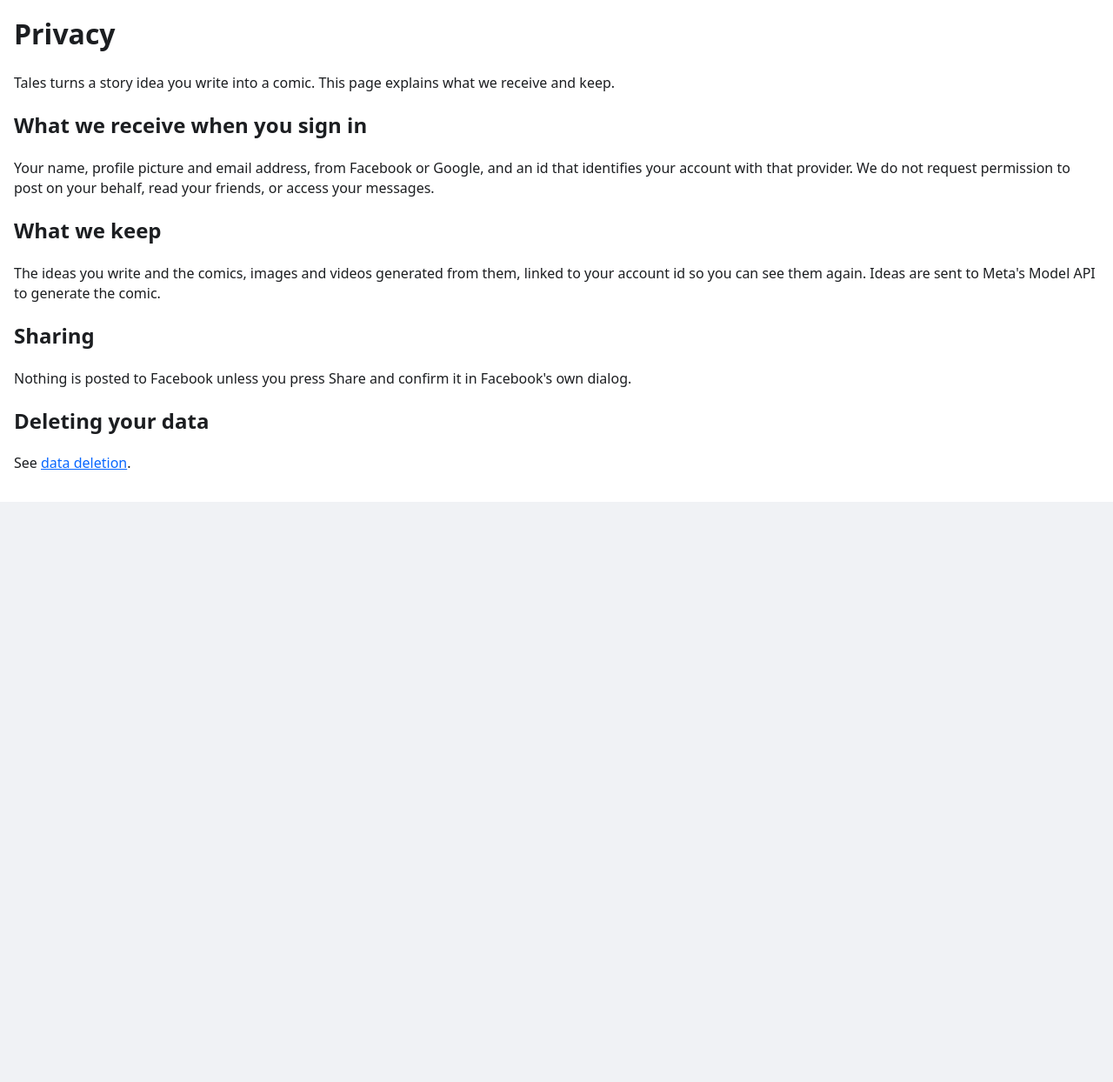
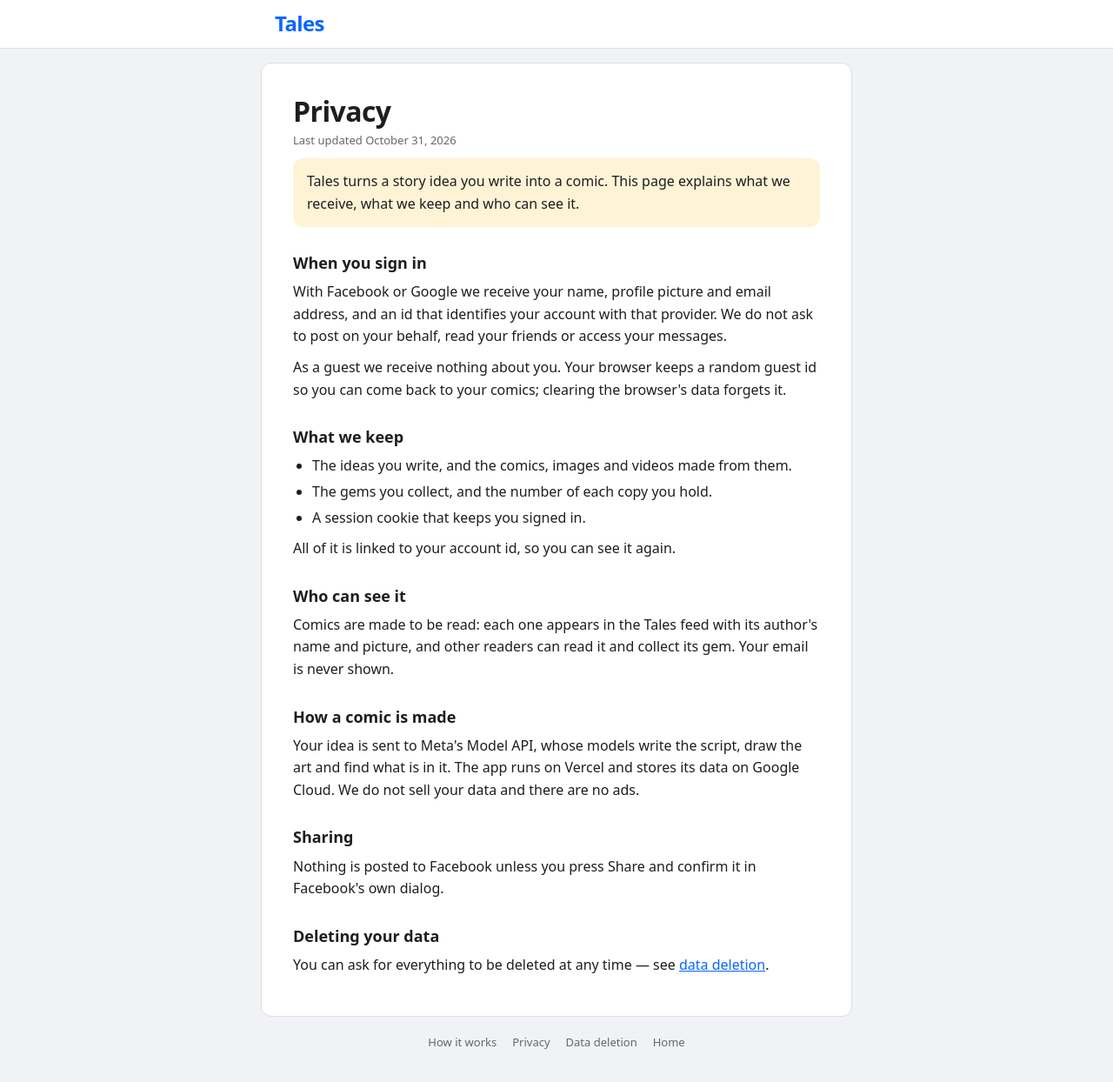
Before and after one commit to jpablo02/meta-sam-comics, a Next.js app: page /privacy in a window 1280 px wide. Shown: the top 1244 px of the page at 87% size. Before the commit the page ends 800 px from the top, so only its background shows below. Built offline with nearby package versions, Linux system fonts and the light colour scheme; no server answers.

Commit message:
feat(pages): privacy and data deletion in the app's style, how it works matches the new pipeline

```diff
--- a/src/app/globals.css
+++ b/src/app/globals.css
@@ -103,6 +103,36 @@ img, video { max-width: 100%; display: block; }
   font-size: 13px;
   color: var(--muted);
 }
+
+/* ── Privacy and data deletion: a card in the feed ──────────────────── */
+
+.legal { padding: 24px 20px 28px; }
+@media (min-width: 700px) { .legal { padding: 32px 36px 36px; } }
+.legal h1 { margin: 0; font-size: clamp(26px, 5vw, 32px); letter-spacing: -0.6px; }
+.legal-updated { margin: 6px 0 20px; font-size: 13px; color: var(--muted); }
+.legal-lead {
+  margin: 0 0 8px;
+  padding: 14px 16px;
+  border-radius: var(--radius);
+  background: var(--gem-soft);
+  color: var(--text);
+  font-size: 16px;
+}
+.legal h2 { margin: 28px 0 8px; font-size: 18px; }
+.legal p, .legal li { line-height: 1.6; }
+.legal p { margin: 0 0 10px; }
+.legal ul, .legal ol { margin: 0 0 10px; padding-left: 22px; }
+.legal li + li { margin-top: 4px; }
+.legal-links {
+  display: flex;
+  flex-wrap: wrap;
+  justify-content: center;
+  gap: 6px 18px;
+  padding: 8px 16px 0;
+  font-size: 13px;
+}
+.legal-links a { color: var(--muted); text-decoration: none; }
+.legal-links a:hover { color: var(--text); text-decoration: underline; }
 
 /* ── Buttons ────────────────────────────────────────────────────────── */
 
--- a/src/app/privacy/page.tsx
+++ b/src/app/privacy/page.tsx
@@ -1,4 +1,7 @@
+import Link from "next/link";
 import { APP_NAME } from "@/lib/brand";
+import { currentUser } from "@/lib/session";
+import { LegalPage } from "@/components/LegalPage";
 
 /**
  * Facebook Login requires a public privacy policy URL before an app can go
@@ -6,37 +9,54 @@ import { APP_NAME } from "@/lib/brand";
  */
 export const metadata = { title: `Privacy — ${APP_NAME}` };
 
-export default function Privacy() {
+export default async function Privacy() {
+  const user = await currentUser();
   return (
-    <main className="page">
-      <div className="card">
-        <h1 style={{ marginTop: 0 }}>Privacy</h1>
+    <LegalPage user={user} title="Privacy" updated="October 31, 2026">
+      <p className="legal-lead">
+        {APP_NAME} turns a story idea you write into a comic. This page explains what we receive, what we keep
+        and who can see it.
+      </p>
+
+      <h2>When you sign in</h2>
       <p>
-          {APP_NAME} turns a story idea you write into a comic. This page explains what we
-          receive and keep.
+        With Facebook or Google we receive your name, profile picture and email address, and an id that
+        identifies your account with that provider. We do not ask to post on your behalf, read your friends or
+        access your messages.
       </p>
-        <h2>What we receive when you sign in</h2>
       <p>
-          Your name, profile picture and email address, from Facebook or Google, and an id that
-          identifies your account with that provider. We do not request permission to post on
-          your behalf, read your friends, or access your messages.
+        As a guest we receive nothing about you. Your browser keeps a random guest id so you can come back to
+        your comics; clearing the browser&apos;s data forgets it.
       </p>
+
       <h2>What we keep</h2>
+      <ul>
+        <li>The ideas you write, and the comics, images and videos made from them.</li>
+        <li>The gems you collect, and the number of each copy you hold.</li>
+        <li>A session cookie that keeps you signed in.</li>
+      </ul>
+      <p>All of it is linked to your account id, so you can see it again.</p>
+
+      <h2>Who can see it</h2>
       <p>
-          The ideas you write and the comics, images and videos generated from them, linked to
-          your account id so you can see them again. Ideas are sent to Meta&apos;s Model API to
-          generate the comic.
+        Comics are made to be read: each one appears in the {APP_NAME} feed with its author&apos;s name and
+        picture, and other readers can read it and collect its gem. Your email is never shown.
       </p>
+
+      <h2>How a comic is made</h2>
+      <p>
+        Your idea is sent to Meta&apos;s Model API, whose models write the script, draw the art and find what
+        is in it. The app runs on Vercel and stores its data on Google Cloud. We do not sell your data and
+        there are no ads.
+      </p>
+
       <h2>Sharing</h2>
-        <p>
-          Nothing is posted to Facebook unless you press Share and confirm it in Facebook&apos;s
-          own dialog.
-        </p>
+      <p>Nothing is posted to Facebook unless you press Share and confirm it in Facebook&apos;s own dialog.</p>
+
       <h2>Deleting your data</h2>
       <p>
-          See <a href="/data-deletion">data deletion</a>.
+        You can ask for everything to be deleted at any time — see <Link href="/data-deletion">data deletion</Link>.
       </p>
-      </div>
-    </main>
+    </LegalPage>
   );
 }
--- /dev/null
+++ b/src/components/LegalPage.tsx
@@ -0,0 +1,39 @@
+import Link from "next/link";
+import type { Author } from "@/lib/store";
+import { TopBar } from "./TopBar";
+
+/**
+ * Privacy and data deletion — Facebook Login requires both URLs before the app
+ * can go Live. They wear the app's own clothes: a card in the feed, under the
+ * same top bar, so a reader who follows the link never feels they left.
+ */
+export function LegalPage({
+  user,
+  title,
+  updated,
+  children,
+}: {
+  user: Author | null;
+  title: string;
+  updated: string;
+  children: React.ReactNode;
+}) {
+  return (
+    <>
+      <TopBar user={user} />
+      <main className="feed">
+        <article className="card legal">
+          <h1>{title}</h1>
+          <p className="legal-updated">Last updated {updated}</p>
+          {children}
+        </article>
+        <nav className="legal-links" aria-label="More">
+          <Link href="/how-it-works">How it works</Link>
+          <Link href="/privacy">Privacy</Link>
+          <Link href="/data-deletion">Data deletion</Link>
+          <Link href="/">Home</Link>
+        </nav>
+      </main>
+    </>
+  );
+}
```
Also changed, not shown: src/app/data-deletion/page.tsx (+39 -18 lines), src/app/how-it-works/page.tsx (+19 -13 lines). Lines whose indentation alone changed are shown as unchanged.
